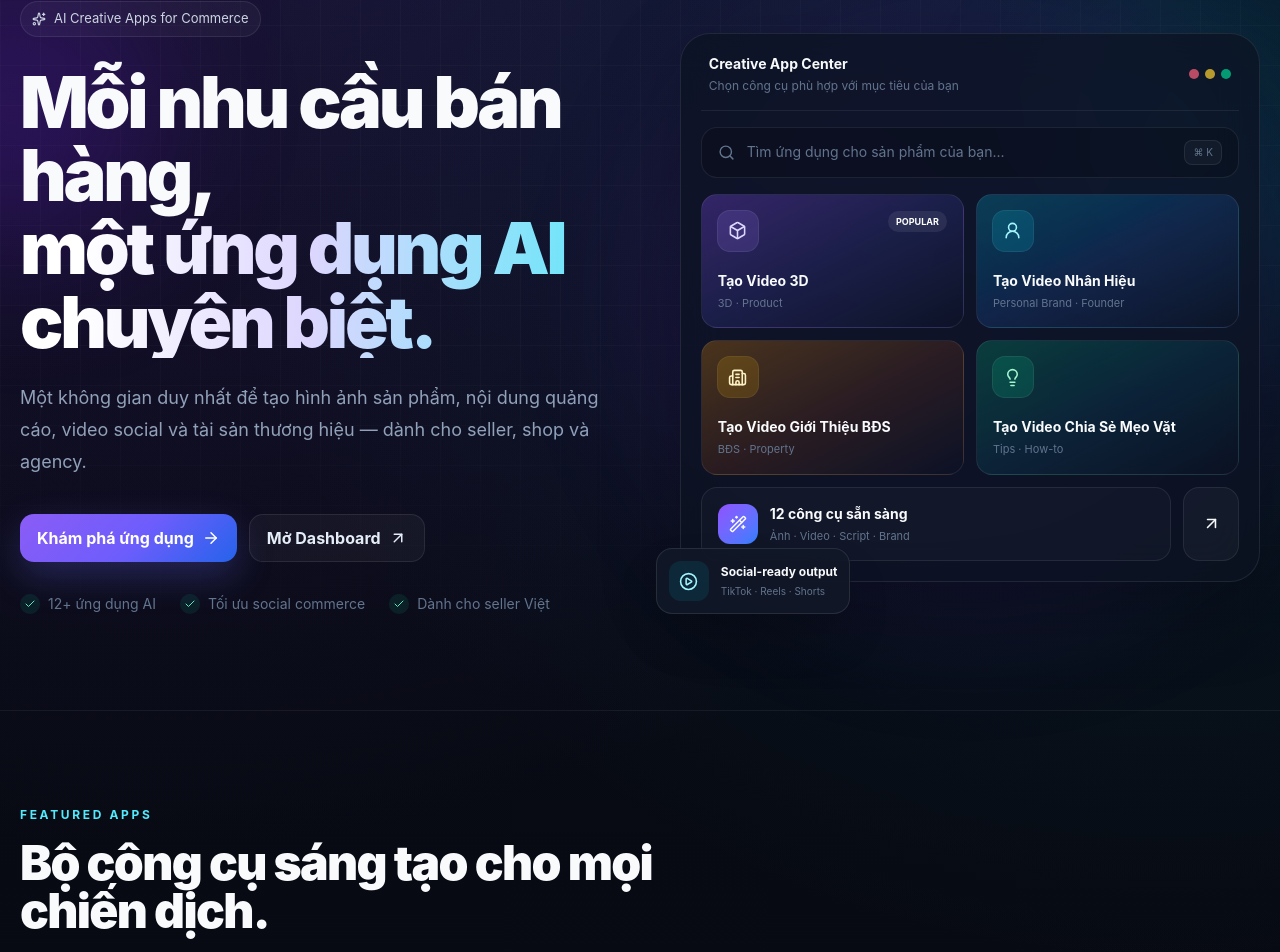
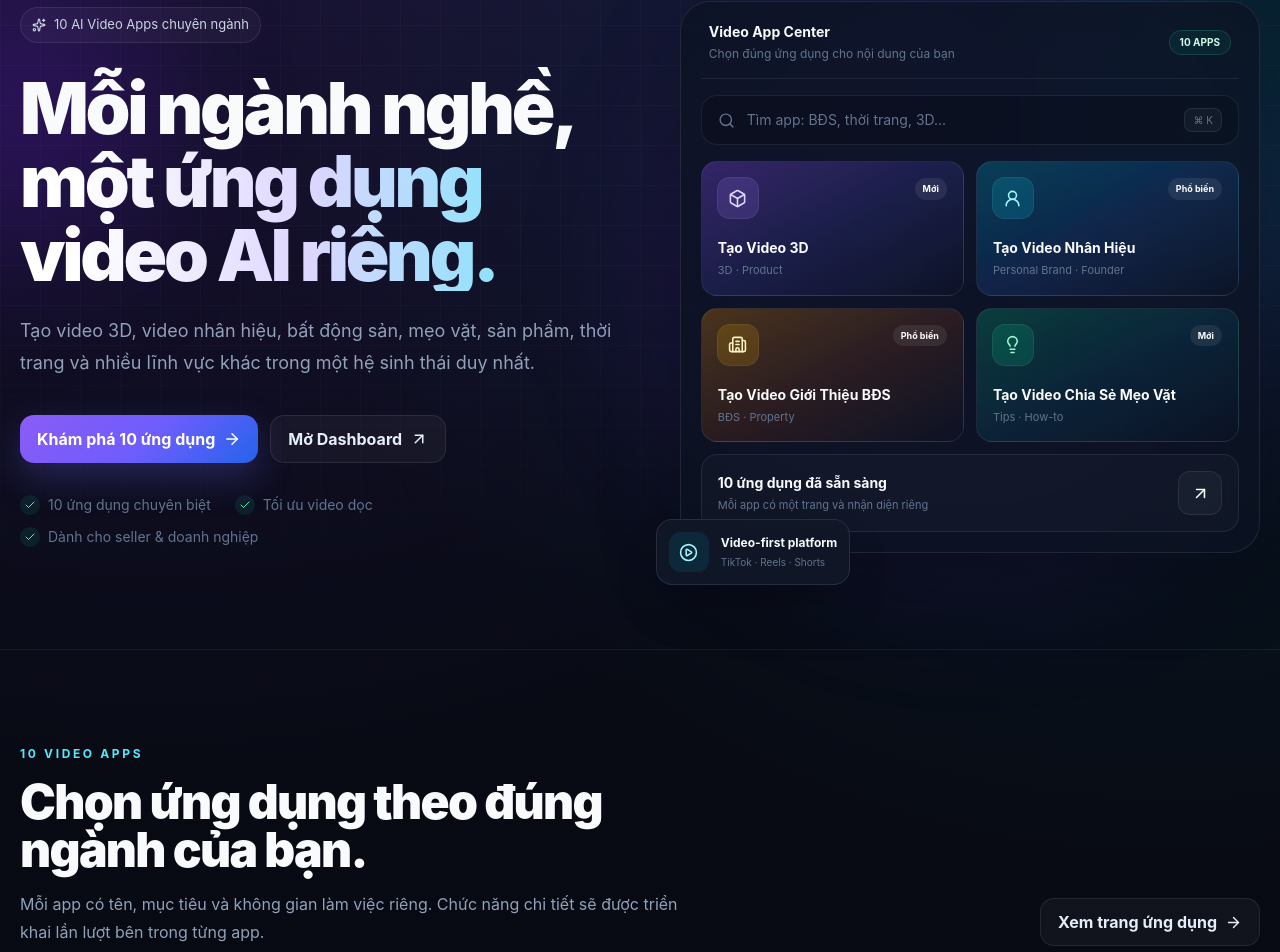
Before and after one commit to nhungnhungrosata-oss/flowapp, a Next.js app: page / in a window 1280 px wide. Shown: the part 168-1120 px from the top of the page. Built offline with nearby package versions, Linux system fonts and the light colour scheme.

Commit message:
Show all 10 specialized video apps on homepage

```diff
--- a/src/app/page.tsx
+++ b/src/app/page.tsx
@@ -2,13 +2,11 @@ import Link from "next/link";
 import {
   ArrowRight,
   ArrowUpRight,
-  Boxes,
   Check,
   ChevronRight,
   CirclePlay,
   Search,
   Sparkles,
-  WandSparkles,
 } from "lucide-react";
 import { MarketingHeader } from "@/components/marketing/header";
 import { Footer } from "@/components/marketing/footer";
@@ -16,10 +14,10 @@ import { AppCard } from "@/components/apps/app-card";
 import { appCatalog, appCategories, appCollections } from "@/lib/app-catalog";
 
 const industries = [
-  { name: "Mỹ phẩm & làm đẹp", count: "18 apps & templates", gradient: "from-pink-500/30 to-orange-400/5" },
-  { name: "Thời trang", count: "14 apps & templates", gradient: "from-violet-500/30 to-indigo-400/5" },
-  { name: "TikTok Shop", count: "22 apps & templates", gradient: "from-cyan-500/25 to-blue-500/5" },
-  { name: "Gia dụng", count: "11 apps & templates", gradient: "from-emerald-500/20 to-cyan-500/5" },
+  { name: "Sản phẩm & 3D", count: "2 ứng dụng", gradient: "from-violet-500/30 to-blue-500/5" },
+  { name: "Thương hiệu & kiến thức", count: "2 ứng dụng", gradient: "from-cyan-500/25 to-emerald-500/5" },
+  { name: "BĐS & dịch vụ", count: "3 ứng dụng", gradient: "from-amber-500/25 to-orange-500/5" },
+  { name: "Thời trang & làm đẹp", count: "2 ứng dụng", gradient: "from-pink-500/30 to-fuchsia-500/5" },
 ];
 
 export default function Home() {
@@ -32,28 +30,28 @@ export default function Home() {
         <div className="ambient-orb -left-32 top-16 h-72 w-72 bg-violet-600/20" />
         <div className="ambient-orb -right-20 top-24 h-80 w-80 bg-cyan-500/10" />
 
-        <div className="relative mx-auto grid min-h-[760px] max-w-7xl items-center gap-14 px-5 py-20 lg:grid-cols-[1.02fr_.98fr] lg:py-24">
+        <div className="relative mx-auto grid min-h-[740px] max-w-7xl items-center gap-14 px-5 py-20 lg:grid-cols-[1.02fr_.98fr] lg:py-24">
           <div>
             <div className="pill border-violet-300/15 bg-violet-500/8 text-violet-100">
-              <Sparkles size={14} /> AI Creative Apps for Commerce
+              <Sparkles size={14} /> 10 AI Video Apps chuyên ngành
             </div>
             <h1 className="mt-7 max-w-4xl text-5xl font-black leading-[1.02] tracking-[-.045em] sm:text-6xl lg:text-[72px]">
-              Mỗi nhu cầu bán hàng,
-              <span className="gradient-text block">một ứng dụng AI chuyên biệt.</span>
+              Mỗi ngành nghề,
+              <span className="gradient-text block">một ứng dụng video AI riêng.</span>
             </h1>
             <p className="mt-6 max-w-2xl text-lg leading-8 text-slate-400">
-              Một không gian duy nhất để tạo hình ảnh sản phẩm, nội dung quảng cáo, video social và tài sản thương hiệu — dành cho seller, shop và agency.
+              Tạo video 3D, video nhân hiệu, bất động sản, mẹo vặt, sản phẩm, thời trang và nhiều lĩnh vực khác trong một hệ sinh thái duy nhất.
             </p>
             <div className="mt-9 flex flex-wrap gap-3">
               <Link href="/apps" className="btn-primary px-6 py-3.5">
-                Khám phá ứng dụng <ArrowRight size={18} />
+                Khám phá 10 ứng dụng <ArrowRight size={18} />
               </Link>
               <Link href="/dashboard" className="btn-secondary px-6 py-3.5">
                 Mở Dashboard <ArrowUpRight size={18} />
               </Link>
             </div>
             <div className="mt-8 flex flex-wrap gap-x-6 gap-y-3 text-sm text-slate-500">
-              {["12+ ứng dụng AI", "Tối ưu social commerce", "Dành cho seller Việt"].map((item) => (
+              {["10 ứng dụng chuyên biệt", "Tối ưu video dọc", "Dành cho seller & doanh nghiệp"].map((item) => (
                 <span key={item} className="flex items-center gap-2">
                   <span className="grid h-5 w-5 place-items-center rounded-full bg-emerald-400/10 text-emerald-300"><Check size={12} /></span>
                   {item}
@@ -67,29 +65,25 @@ export default function Home() {
             <div className="glass relative overflow-hidden rounded-[30px] p-4 sm:p-5">
               <div className="flex items-center justify-between border-b border-white/7 px-2 pb-4">
                 <div>
-                  <p className="text-sm font-bold">Creative App Center</p>
-                  <p className="mt-1 text-xs text-slate-500">Chọn công cụ phù hợp với mục tiêu của bạn</p>
+                  <p className="text-sm font-bold">Video App Center</p>
+                  <p className="mt-1 text-xs text-slate-500">Chọn đúng ứng dụng cho nội dung của bạn</p>
                 </div>
-                <div className="flex gap-1.5">
-                  <span className="h-2.5 w-2.5 rounded-full bg-rose-400/70" />
-                  <span className="h-2.5 w-2.5 rounded-full bg-amber-300/70" />
-                  <span className="h-2.5 w-2.5 rounded-full bg-emerald-400/70" />
-                </div>
+                <span className="rounded-full border border-emerald-300/15 bg-emerald-400/8 px-2.5 py-1 text-[10px] font-bold text-emerald-100">10 APPS</span>
               </div>
 
               <div className="relative mt-4 flex items-center rounded-2xl border border-white/8 bg-black/20 px-4 py-3 text-sm text-slate-500">
-                <Search size={17} className="mr-3" /> Tìm ứng dụng cho sản phẩm của bạn...
+                <Search size={17} className="mr-3" /> Tìm app: BĐS, thời trang, 3D...
                 <span className="ml-auto rounded-lg border border-white/8 bg-white/4 px-2 py-1 text-[10px]">⌘ K</span>
               </div>
 
               <div className="mt-4 grid gap-3 sm:grid-cols-2">
-                {appCatalog.slice(0, 4).map((app, index) => {
+                {appCatalog.slice(0, 4).map((app) => {
                   const Icon = app.icon;
                   return (
                     <Link key={app.slug} href={app.href} className={`group relative overflow-hidden rounded-2xl border border-white/8 bg-gradient-to-br ${app.gradient} p-4 transition hover:-translate-y-1 hover:border-white/15`}>
                       <div className="flex items-start justify-between">
                         <span className={`grid h-10 w-10 place-items-center rounded-xl ring-1 ${app.iconStyle}`}><Icon size={19} /></span>
-                        {index === 0 ? <span className="rounded-full bg-white/8 px-2 py-1 text-[9px] font-bold text-white">POPULAR</span> : null}
+                        {app.badge ? <span className="rounded-full bg-white/8 px-2 py-1 text-[9px] font-bold text-white">{app.badge}</span> : null}
                       </div>
                       <p className="mt-5 text-sm font-bold">{app.name}</p>
                       <p className="mt-1 text-[11px] text-slate-500">{app.tags.slice(0, 2).join(" · ")}</p>
@@ -98,22 +92,15 @@ export default function Home() {
                 })}
               </div>
 
-              <div className="mt-3 grid grid-cols-[1fr_auto] gap-3">
-                <div className="rounded-2xl border border-white/8 bg-white/[.025] p-4">
-                  <div className="flex items-center gap-3">
-                    <span className="grid h-10 w-10 place-items-center rounded-xl bg-gradient-to-br from-violet-500 to-blue-500"><WandSparkles size={18} /></span>
-                    <div><p className="text-sm font-bold">12 công cụ sẵn sàng</p><p className="mt-1 text-[11px] text-slate-500">Ảnh · Video · Script · Brand</p></div>
-                  </div>
-                </div>
-                <Link href="/apps" className="grid w-14 place-items-center rounded-2xl border border-white/8 bg-white/[.035] text-slate-400 transition hover:bg-white/8 hover:text-white">
-                  <ArrowUpRight size={19} />
-                </Link>
+              <div className="mt-3 flex items-center justify-between rounded-2xl border border-white/8 bg-white/[.025] p-4">
+                <div><p className="text-sm font-bold">10 ứng dụng đã sẵn sàng</p><p className="mt-1 text-[11px] text-slate-500">Mỗi app có một trang và nhận diện riêng</p></div>
+                <Link href="/apps" className="grid h-11 w-11 place-items-center rounded-xl border border-white/8 bg-white/[.035] text-slate-400 transition hover:bg-white/8 hover:text-white"><ArrowUpRight size={19} /></Link>
               </div>
             </div>
 
             <div className="absolute -bottom-8 -left-6 hidden rounded-2xl border border-white/10 bg-[#111827]/90 p-3 shadow-2xl backdrop-blur-xl sm:flex sm:items-center sm:gap-3">
               <span className="grid h-10 w-10 place-items-center rounded-xl bg-cyan-400/10 text-cyan-200"><CirclePlay size={19} /></span>
-              <div><p className="text-xs font-bold">Social-ready output</p><p className="mt-1 text-[10px] text-slate-500">TikTok · Reels · Shorts</p></div>
+              <div><p className="text-xs font-bold">Video-first platform</p><p className="mt-1 text-[10px] text-slate-500">TikTok · Reels · Shorts</p></div>
             </div>
           </div>
         </div>
@@ -122,11 +109,11 @@ export default function Home() {
       <section className="mx-auto max-w-7xl px-5 py-24">
         <div className="flex flex-col justify-between gap-6 lg:flex-row lg:items-end">
           <div className="max-w-2xl">
-            <p className="text-xs font-bold uppercase tracking-[.22em] text-cyan-300">Featured apps</p>
-            <h2 className="mt-4 text-4xl font-black tracking-[-.035em] sm:text-5xl">Bộ công cụ sáng tạo cho mọi chiến dịch.</h2>
-            <p className="mt-4 text-base leading-7 text-slate-400">Chọn đúng ứng dụng cho từng công việc. Mỗi app được thiết kế tập trung, dễ dùng và tối ưu cho nội dung thương mại.</p>
+            <p className="text-xs font-bold uppercase tracking-[.22em] text-cyan-300">10 video apps</p>
+            <h2 className="mt-4 text-4xl font-black tracking-[-.035em] sm:text-5xl">Chọn ứng dụng theo đúng ngành của bạn.</h2>
+            <p className="mt-4 text-base leading-7 text-slate-400">Mỗi app có tên, mục tiêu và không gian làm việc riêng. Chức năng chi tiết sẽ được triển khai lần lượt bên trong từng app.</p>
           </div>
-          <Link href="/apps" className="btn-secondary self-start lg:self-auto">Xem tất cả ứng dụng <ArrowRight size={17} /></Link>
+          <Link href="/apps" className="btn-secondary self-start lg:self-auto">Xem trang ứng dụng <ArrowRight size={17} /></Link>
         </div>
 
         <div className="mt-8 flex gap-2 overflow-x-auto pb-2 scrollbar">
@@ -138,7 +125,7 @@ export default function Home() {
         </div>
 
         <div className="mt-8 grid gap-4 md:grid-cols-2 xl:grid-cols-4">
-          {appCatalog.slice(0, 8).map((app) => <AppCard key={app.slug} app={app} compact />)}
+          {appCatalog.map((app) => <AppCard key={app.slug} app={app} compact />)}
         </div>
       </section>
 
@@ -146,9 +133,8 @@ export default function Home() {
         <div className="mx-auto max-w-7xl px-5">
           <div className="max-w-2xl">
             <p className="text-xs font-bold uppercase tracking-[.22em] text-violet-300">App collections</p>
-            <h2 className="mt-4 text-4xl font-black tracking-[-.035em] sm:text-5xl">Bộ giải pháp theo cách bạn kinh doanh.</h2>
+            <h2 className="mt-4 text-4xl font-black tracking-[-.035em] sm:text-5xl">Ba nhóm giải pháp video chính.</h2>
           </div>
-
           <div className="mt-10 grid gap-5 lg:grid-cols-3">
             {appCollections.map((collection) => {
               const Icon = collection.icon;
@@ -173,38 +159,20 @@ export default function Home() {
       <section className="mx-auto max-w-7xl px-5 py-24">
         <div className="flex flex-col justify-between gap-5 md:flex-row md:items-end">
           <div>
-            <p className="text-xs font-bold uppercase tracking-[.22em] text-cyan-300">Theo ngành hàng</p>
+            <p className="text-xs font-bold uppercase tracking-[.22em] text-cyan-300">Danh mục</p>
             <h2 className="mt-4 text-4xl font-black tracking-[-.035em]">Bắt đầu từ lĩnh vực của bạn.</h2>
           </div>
-          <p className="max-w-lg text-sm leading-6 text-slate-500">Các ứng dụng và template được sắp xếp theo ngành để đội ngũ của bạn tìm đúng công cụ nhanh hơn.</p>
+          <p className="max-w-lg text-sm leading-6 text-slate-500">Danh sách đầu tiên tập trung vào các nhu cầu video phổ biến nhất của seller, chuyên gia và doanh nghiệp.</p>
         </div>
-
         <div className="mt-10 grid gap-4 sm:grid-cols-2 lg:grid-cols-4">
           {industries.map((industry, index) => (
             <Link href="/apps" key={industry.name} className={`group relative min-h-52 overflow-hidden rounded-[24px] border border-white/8 bg-gradient-to-br ${industry.gradient} p-6 transition hover:-translate-y-1 hover:border-white/15`}>
               <div className="absolute -bottom-12 -right-10 h-40 w-40 rounded-full border border-white/8 bg-white/[.025]" />
               <span className="text-xs font-bold text-slate-500">0{index + 1}</span>
               <h3 className="mt-16 text-xl font-extrabold">{industry.name}</h3>
-              <div className="mt-3 flex items-center justify-between text-xs text-slate-500">
-                <span>{industry.count}</span><ArrowRight size={16} className="transition group-hover:translate-x-1 group-hover:text-white" />
-              </div>
+              <div className="mt-3 flex items-center justify-between text-xs text-slate-500"><span>{industry.count}</span><ArrowRight size={16} className="transition group-hover:translate-x-1 group-hover:text-white" /></div>
             </Link>
           ))}
-        </div>
-      </section>
-
-      <section className="mx-auto max-w-7xl px-5 pb-24">
-        <div className="relative overflow-hidden rounded-[32px] border border-white/10 bg-gradient-to-br from-violet-600/22 via-indigo-500/10 to-cyan-500/10 px-7 py-14 text-center sm:px-12 sm:py-16">
-          <div className="ambient-orb left-1/2 top-0 h-52 w-52 -translate-x-1/2 bg-violet-500/20" />
-          <div className="relative">
-            <span className="mx-auto grid h-14 w-14 place-items-center rounded-2xl border border-white/10 bg-white/8 text-violet-100"><Boxes size={25} /></span>
-            <h2 className="mx-auto mt-6 max-w-3xl text-4xl font-black tracking-[-.035em] sm:text-5xl">Một hệ sinh thái AI cho toàn bộ nội dung bán hàng.</h2>
-            <p className="mx-auto mt-4 max-w-2xl text-base leading-7 text-slate-400">Khám phá các ứng dụng phù hợp và xây dựng bộ công cụ sáng tạo riêng cho shop hoặc agency của bạn.</p>
-            <div className="mt-8 flex flex-wrap justify-center gap-3">
-              <Link href="/apps" className="btn-primary px-6 py-3.5">Khám phá tất cả Apps <ArrowRight size={18} /></Link>
-              <Link href="/dashboard" className="btn-secondary px-6 py-3.5">Vào Dashboard</Link>
-            </div>
-          </div>
         </div>
       </section>
 
```
